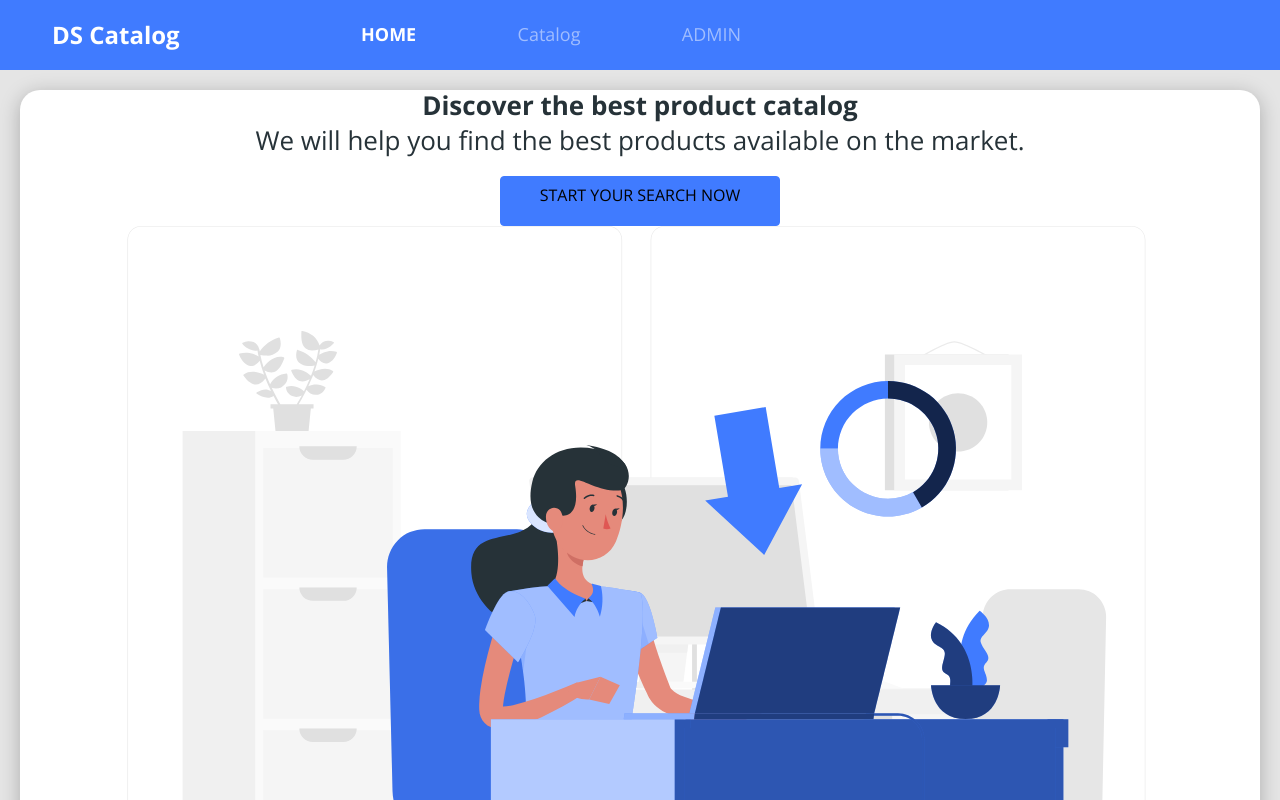
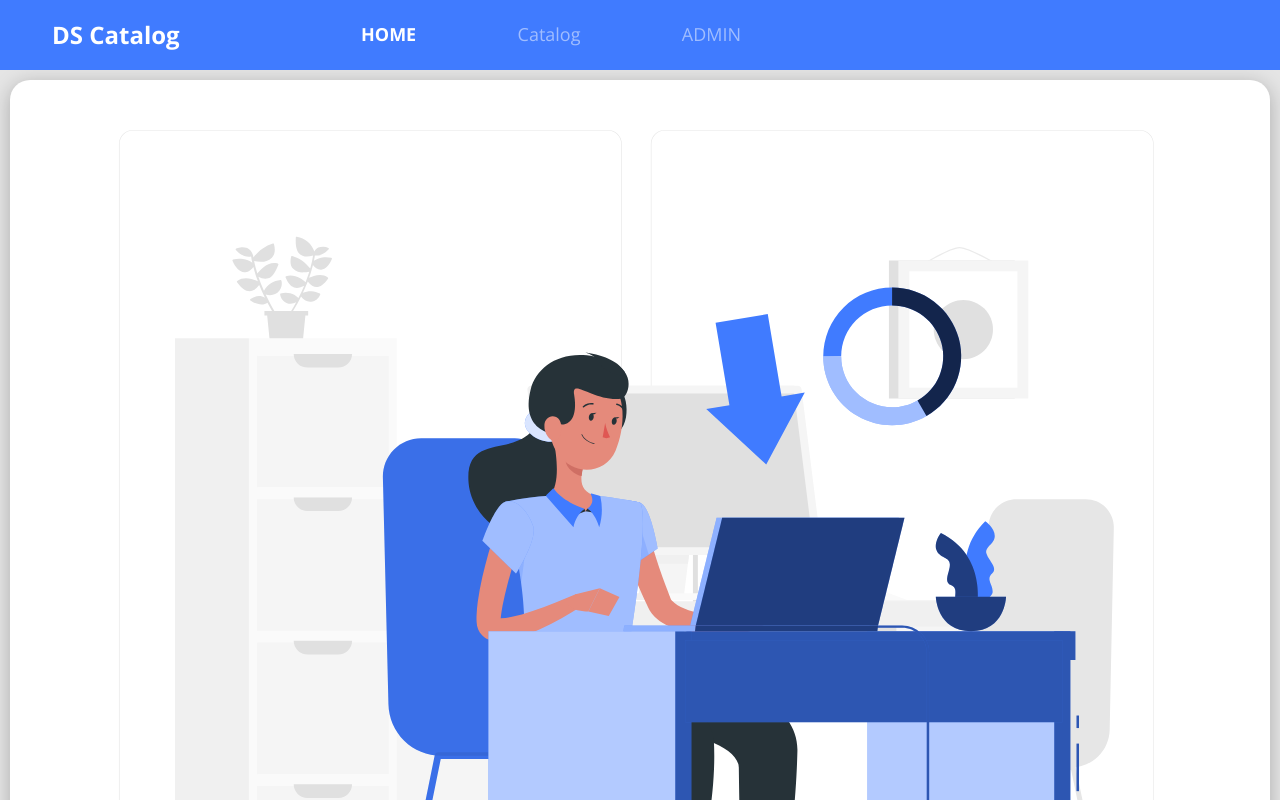
Before and after one commit to J-DouglasLira/DSCatalog, a React (Create React App) app in the folder frontend/: page / in a window 1280 px wide. Shown: the top 800 px of the page. Built offline with nearby package versions, Linux system fonts and the light colour scheme.

Commit message:
style: edit home-container and home-card style

```diff
--- a/frontend/src/pages/Home/styles.css
+++ b/frontend/src/pages/Home/styles.css
@@ -1,21 +1,22 @@
 .home-container {
-  padding: 20px;
+  padding: 10px;
   font-size: 26px;
   text-align: center;
 }
 .home-card {
+  display: flex;
+  flex-direction: column-reverse;
   background-color: #fff;
   box-shadow: 0px 4px 20px rgba(0, 0, 0, 0.25);
   border-radius: 20px;
 }
-
 
 .home-content-container h1 {
   font-size: 1em;
 }
 
 .home-image-container {
-  padding: 0 15px;
+  padding: 50px 15px;
 }
 
 .home-image-container svg {
```
